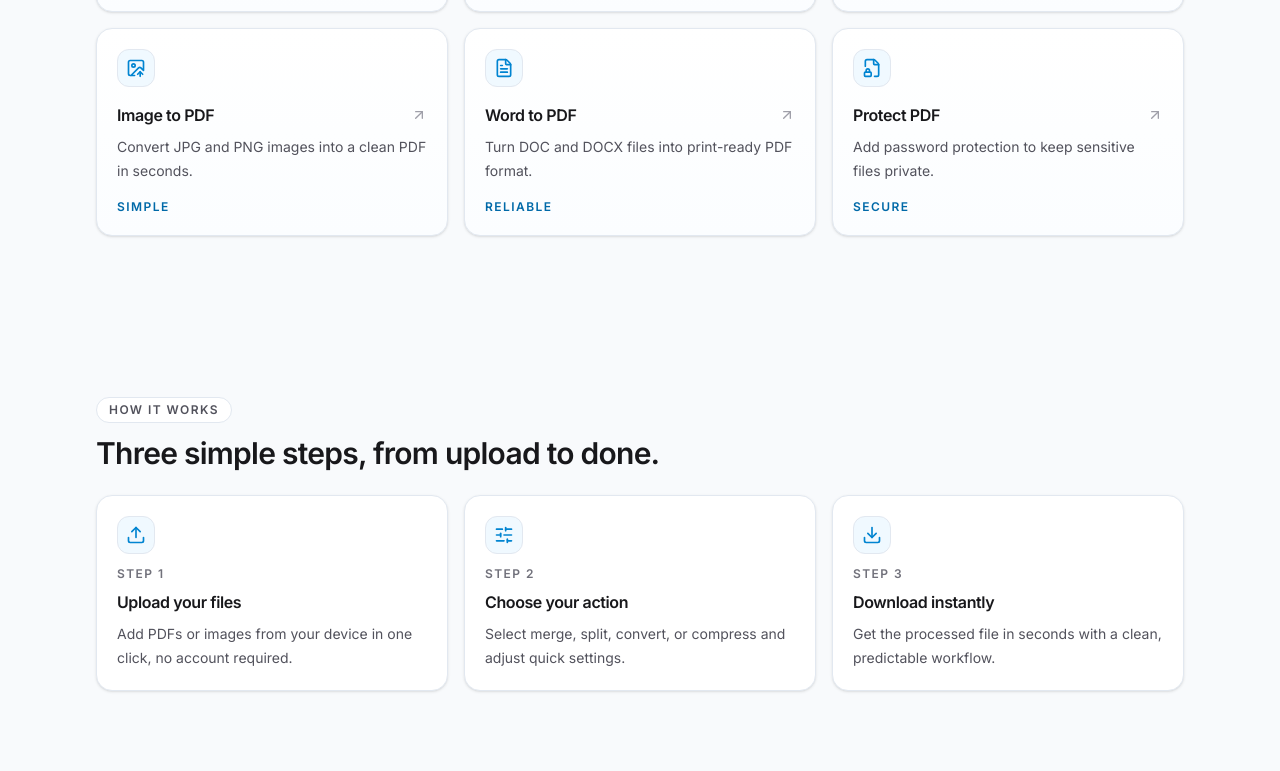
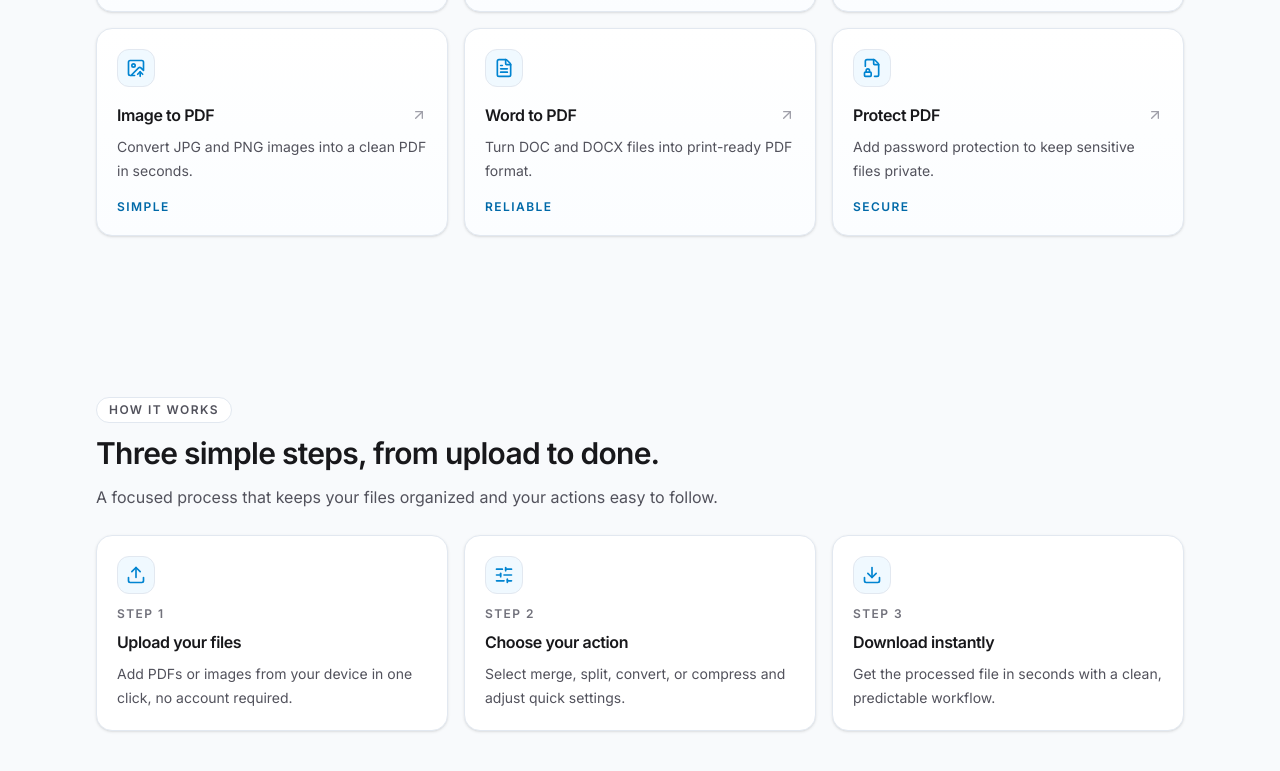
Before and after one commit to abhay-codes07/DocuSpark, a Next.js app: page / in a window 1280 px wide. Shown: the part 1264-2035 px from the top of the page. Built offline with nearby package versions, Linux system fonts and the light colour scheme.

Commit message:
fix: improve how-it-works animation fallback and reduced-motion support

```diff
--- a/src/app/globals.css
+++ b/src/app/globals.css
@@ -90,6 +90,14 @@ body {
   box-shadow: 0 12px 24px rgba(15, 23, 42, 0.06);
 }
 
+@media (prefers-reduced-motion: reduce) {
+  .how-step-card {
+    opacity: 1;
+    transform: none;
+    transition: none;
+  }
+}
+
 .hero-surface {
   background: linear-gradient(180deg, #ffffff 0%, #f8fbff 100%);
   border: 1px solid #e2e8f0;
--- a/src/components/home/how-it-works-section.tsx
+++ b/src/components/home/how-it-works-section.tsx
@@ -20,6 +20,11 @@ export function HowItWorksSection() {
     const target = sectionRef.current;
 
     if (!target) {
+      return;
+    }
+
+    if (typeof window !== "undefined" && !("IntersectionObserver" in window)) {
+      setIsVisible(true);
       return;
     }
 
@@ -48,9 +53,15 @@ export function HowItWorksSection() {
         <p className="inline-flex rounded-full border border-zinc-200 bg-white px-3 py-1 text-xs font-semibold uppercase tracking-[0.12em] text-zinc-600">
           How it works
         </p>
-        <h2 id="how-it-works-heading" className="text-2xl font-semibold tracking-tight text-zinc-900 sm:text-3xl">
+        <h2
+          id="how-it-works-heading"
+          className="text-2xl font-semibold tracking-tight text-zinc-900 sm:text-3xl"
+        >
           Three simple steps, from upload to done.
         </h2>
+        <p className="max-w-2xl text-base leading-7 text-zinc-600">
+          A focused process that keeps your files organized and your actions easy to follow.
+        </p>
       </div>
 
       <ol className="grid gap-4 md:grid-cols-3">
```
